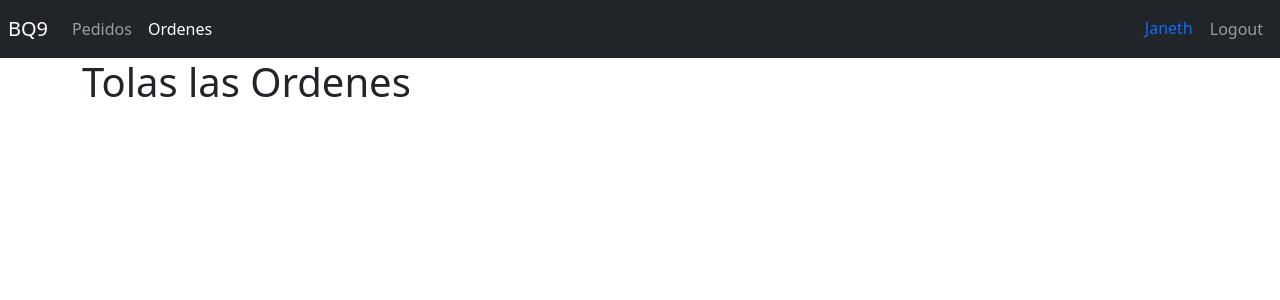
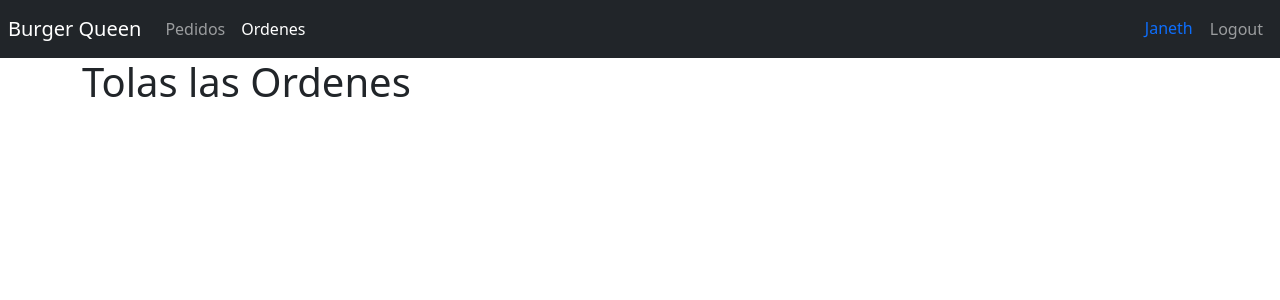
Before and after one commit to janethpc/bq1-BJPC, a React (Vite) app in the folder BQ9/: page /Ordenes in a window 1280 px wide. Shown: the top 300 px of the page. Built offline with nearby package versions, Linux system fonts and the light colour scheme.

Commit message:
scrip boostrap

```diff
--- a/BQ9/index.html
+++ b/BQ9/index.html
@@ -4,12 +4,12 @@
     <meta charset="UTF-8" />
     <link rel="icon" type="image/svg+xml" href="/vite.svg" />
     <meta name="viewport" content="width=device-width, initial-scale=1.0" />
-    <title>Vite + React</title>
+    <title>BQ9</title>
     <link href="https://cdn.jsdelivr.net/npm/bootstrap@5.2.2/dist/css/bootstrap.min.css" rel="stylesheet" integrity="sha384-Zenh87qX5JnK2Jl0vWa8Ck2rdkQ2Bzep5IDxbcnCeuOxjzrPF/et3URy9Bv1WTRi" crossorigin="anonymous">
   </head>
   <body>
     <div id="root"></div>
     <script type="module" src="/src/main.jsx"></script>
-
+    <script src="https://cdn.jsdelivr.net/npm/bootstrap@5.2.3/dist/js/bootstrap.bundle.min.js" integrity="sha384-kenU1KFdBIe4zVF0s0G1M5b4hcpxyD9F7jL+jjXkk+Q2h455rYXK/7HAuoJl+0I4" crossorigin="anonymous"></script>
   </body>
 </html>
--- a/BQ9/src/ui/NavBar.jsx
+++ b/BQ9/src/ui/NavBar.jsx
@@ -18,7 +18,7 @@
                 className="navbar-brand"
                 to="/"
             >
-                BQ9
+                Burger Queen
             </Link>
 
             <div className="navbar-collapse">
```
